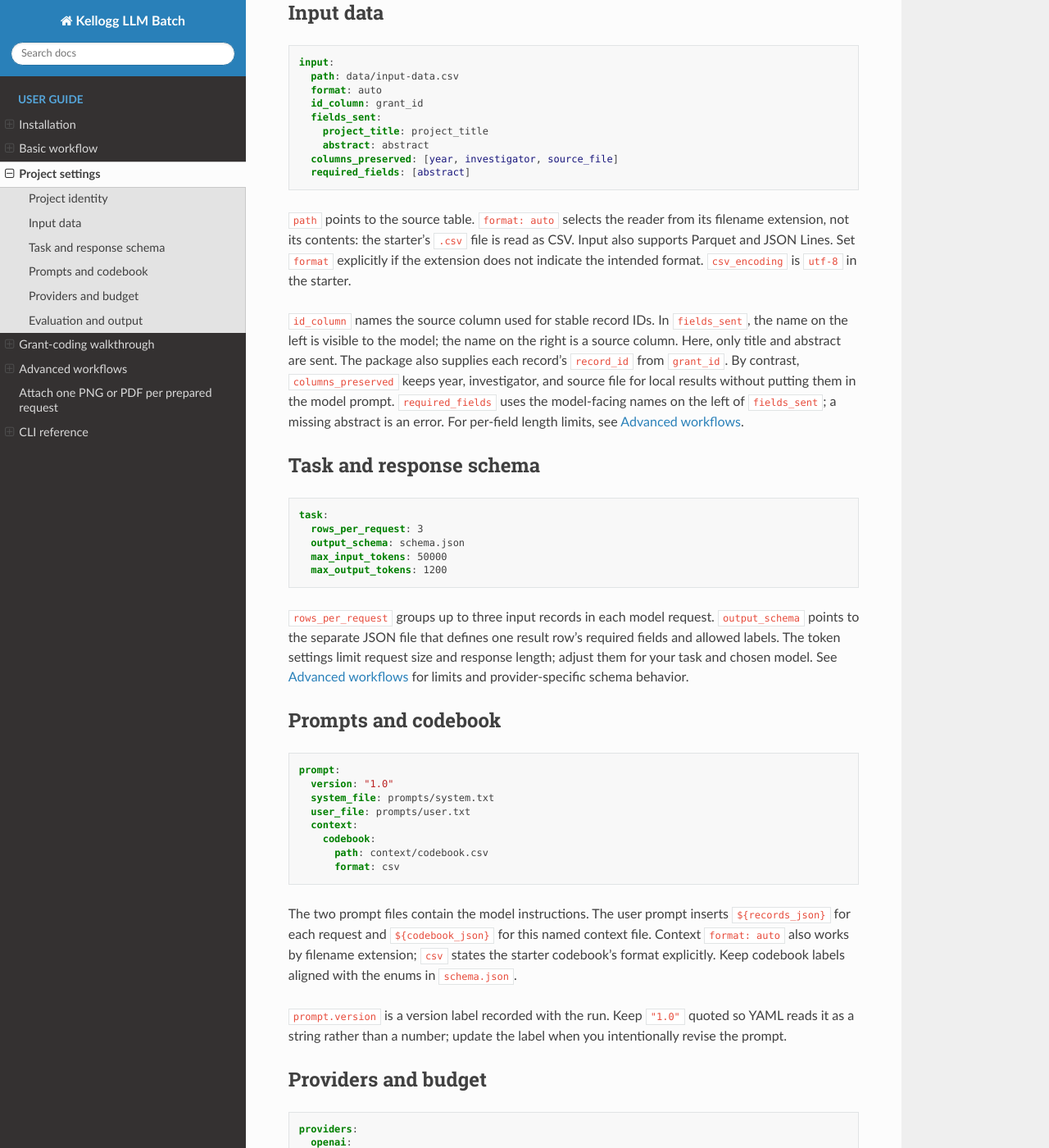
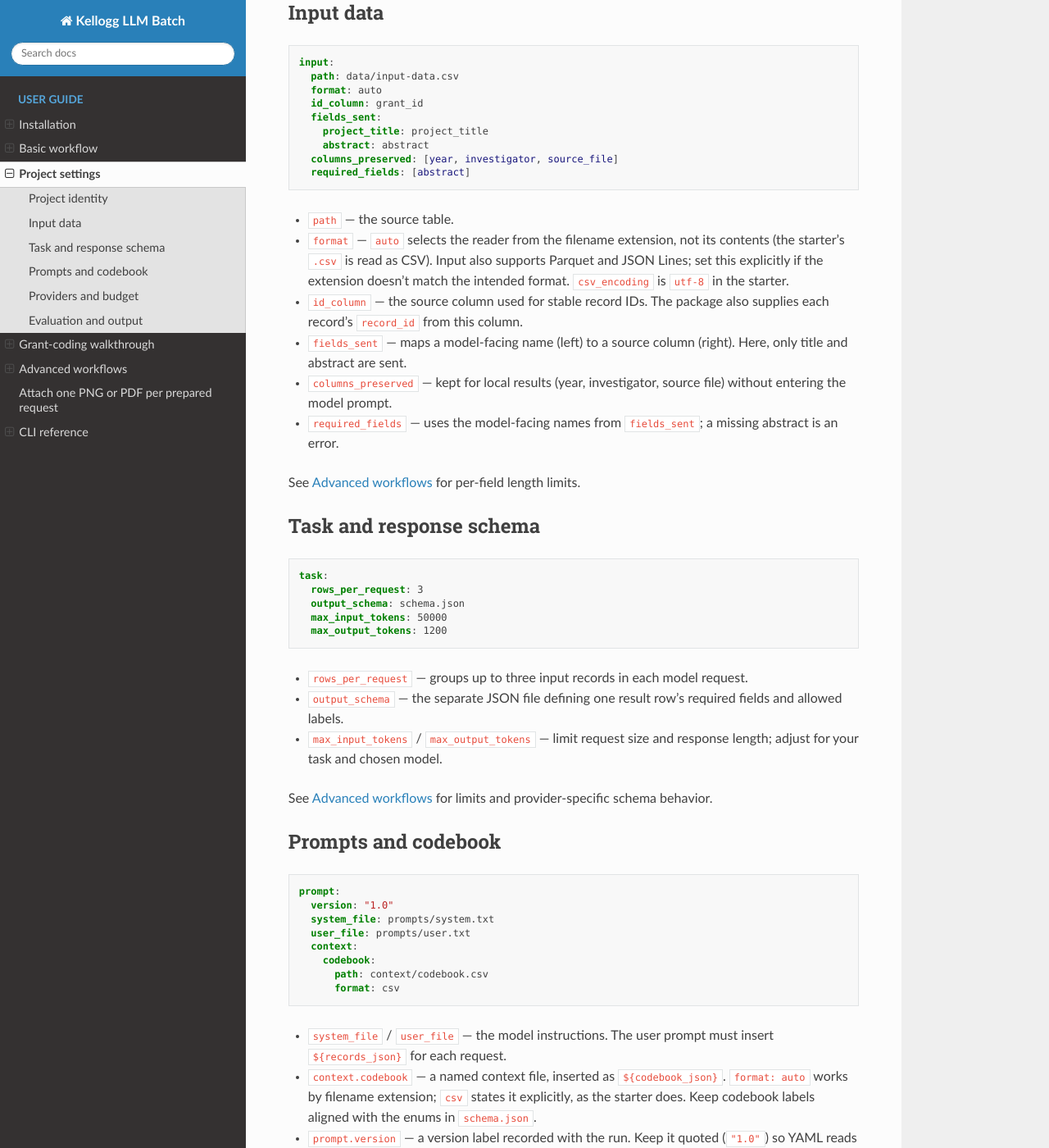
Before and after one commit to rs-kellogg/llm-batch_pipeline, a Sphinx documentation site: the page built from docs/project_settings.rst, in a window 1280 px wide and 1400 px high, scrolled down 580 px. Shown: the whole window at 82% size. Built offline with Sphinx 7.4.7 and the Read the Docs theme 3.1.0, drawn with Linux system fonts in a browser that asks for light colours; some of the changed text lies outside the part shown.

Commit message:
update project page to bullet style

```diff
--- a/docs/project_settings.rst
+++ b/docs/project_settings.rst
@@ -21,9 +21,10 @@ Project identity
      name: grant-topic-coding
      description: Classify synthetic grant abstracts using a small codebook.
 
-``version: 1`` identifies the configuration format. Under ``project``, give
-your study a recognizable ``name`` and ``description``. These describe the
-project; they do not choose a provider or submit requests.
+* ``version: 1`` — identifies the configuration format.
+* ``project.name`` / ``project.description`` — a recognizable name and
+  description for your study. These are descriptive only; they do not choose
+  a provider or submit requests.
 
 Input data
 ----------
@@ -40,20 +41,21 @@ Input data
      columns_preserved: [year, investigator, source_file]
      required_fields: [abstract]
 
-``path`` points to the source table. ``format: auto`` selects the reader from
-its filename extension, not its contents: the starter's ``.csv`` file is read
-as CSV. Input also supports Parquet and JSON Lines. Set ``format`` explicitly
-if the extension does not indicate the intended format. ``csv_encoding`` is
-``utf-8`` in the starter.
+* ``path`` — the source table.
+* ``format`` — ``auto`` selects the reader from the filename extension, not
+  its contents (the starter's ``.csv`` is read as CSV). Input also supports
+  Parquet and JSON Lines; set this explicitly if the extension doesn't match
+  the intended format. ``csv_encoding`` is ``utf-8`` in the starter.
+* ``id_column`` — the source column used for stable record IDs. The package
+  also supplies each record's ``record_id`` from this column.
+* ``fields_sent`` — maps a model-facing name (left) to a source column
+  (right). Here, only title and abstract are sent.
+* ``columns_preserved`` — kept for local results (year, investigator, source
+  file) without entering the model prompt.
+* ``required_fields`` — uses the model-facing names from ``fields_sent``; a
+  missing abstract is an error.
 
-``id_column`` names the source column used for stable record IDs. In
-``fields_sent``, the name on the left is visible to the model; the name on the
-right is a source column. Here, only title and abstract are sent. The package
-also supplies each record's ``record_id`` from ``grant_id``. By contrast,
-``columns_preserved`` keeps year, investigator, and source file for local
-results without putting them in the model prompt. ``required_fields`` uses
-the model-facing names on the left of ``fields_sent``; a missing abstract is
-an error. For per-field length limits, see :doc:`advanced`.
+See :doc:`advanced` for per-field length limits.
 
 Task and response schema
 ------------------------
@@ -66,11 +68,14 @@ Task and response schema
      max_input_tokens: 50000
      max_output_tokens: 1200
 
-``rows_per_request`` groups up to three input records in each model request.
-``output_schema`` points to the separate JSON file that defines one result
-row's required fields and allowed labels. The token settings limit request
-size and response length; adjust them for your task and chosen model. See
-:doc:`advanced` for limits and provider-specific schema behavior.
+* ``rows_per_request`` — groups up to three input records in each model
+  request.
+* ``output_schema`` — the separate JSON file defining one result row's
+  required fields and allowed labels.
+* ``max_input_tokens`` / ``max_output_tokens`` — limit request size and
+  response length; adjust for your task and chosen model.
+
+See :doc:`advanced` for limits and provider-specific schema behavior.
 
 Prompts and codebook
 --------------------
@@ -86,15 +91,15 @@ Prompts and codebook
          path: context/codebook.csv
          format: csv
 
-The two prompt files contain the model instructions. The user prompt inserts
-``${records_json}`` for each request and ``${codebook_json}`` for this named
-context file. Context ``format: auto`` also works by filename extension;
-``csv`` states the starter codebook's format explicitly. Keep codebook labels
-aligned with the enums in ``schema.json``.
-
-``prompt.version`` is a version label recorded with the run. Keep ``"1.0"``
-quoted so YAML reads it as a string rather than a number; update the label
-when you intentionally revise the prompt.
+* ``system_file`` / ``user_file`` — the model instructions. The user prompt
+  must insert ``${records_json}`` for each request.
+* ``context.codebook`` — a named context file, inserted as
+  ``${codebook_json}``. ``format: auto`` works by filename extension; ``csv``
+  states it explicitly, as the starter does. Keep codebook labels aligned
+  with the enums in ``schema.json``.
+* ``prompt.version`` — a version label recorded with the run. Keep it quoted
+  (``"1.0"``) so YAML reads it as a string, and update it when you
+  intentionally revise the prompt.
 
 Providers and budget
 --------------------
@@ -110,13 +115,15 @@ Providers and budget
    budget:
      max_estimated_usd: 5.0
 
-Provider entries specify the models available to this project. ``prepare
---provider openai`` or ``prepare --provider anthropic`` chooses one for a run;
-listing providers here does not contact them. Credentials come from
-environment variables, not this file. ``max_estimated_usd`` blocks a run
-whose estimated maximum cost exceeds the configured ceiling. See
-:doc:`installation` for credentials and :doc:`advanced` for provider options,
-pricing overrides, and batch limits.
+* ``providers`` — the models available to this project. ``prepare --provider
+  openai`` or ``prepare --provider anthropic`` chooses one for a run; listing
+  providers here does not contact them. Credentials come from environment
+  variables, not this file.
+* ``budget.max_estimated_usd`` — blocks a run whose estimated maximum cost
+  exceeds this ceiling.
+
+See :doc:`installation` for credentials and :doc:`advanced` for provider
+options, pricing overrides, and batch limits.
 
 Evaluation and output
 ---------------------
@@ -133,22 +140,24 @@ Evaluation and output
      write_csv: true
      runs_directory: runs
 
-``random_seed`` is used for deterministic sampling when ``prepare
---sample-size`` is given without ``--seed``. ``gold_columns`` maps the predicted
-schema field ``primary_label`` to the local source column
-``reference_primary_label``. That column is not in ``fields_sent`` or
-``columns_preserved``, so it does not enter provider prompts or the normalized
-results. Preparation saves the selected reference labels as
-``RUN_ID/input_snapshot/gold_labels.parquet`` and records that relative path
-in the manifest's ``gold_labels_file`` field. After responses are processed,
-``RUN_ID/run_reports/run_summary.json`` reports exact-match accuracy under
-``evaluation_metrics.primary_label``.
+* ``random_seed`` — used for deterministic sampling when ``prepare
+  --sample-size`` is given without ``--seed``.
+* ``gold_columns`` — maps a predicted schema field (``primary_label``) to a
+  local source column (``reference_primary_label``) that stays out of
+  ``fields_sent``/``columns_preserved`` and so never enters provider prompts
+  or normalized results. Preparation saves the selected reference labels to
+  ``RUN_ID/input_snapshot/gold_labels.parquet`` (recorded as
+  ``gold_labels_file`` in the manifest); after processing,
+  ``RUN_ID/run_reports/run_summary.json`` reports exact-match accuracy under
+  ``evaluation_metrics.primary_label``. Validation rejects a mapping to a
+  missing column.
+* ``write_parquet`` / ``write_csv`` — the starter writes both formats under
+  ``runs/``; each prepared run gets its own directory there, separate from
+  the original input data.
 
 The starter labels are illustrative, not externally validated research ground
-truth. When replacing the input, provide your own reviewed reference column or
-remove ``gold_columns``; validation rejects a mapping to a missing column.
-The starter writes both Parquet and CSV results under ``runs/``. Each prepared
-run gets its own directory there; the original input data remains separate.
+truth. When replacing the input, provide your own reviewed reference column
+or remove ``gold_columns``.
 
 Once these settings look right, return to the :doc:`basic` workflow to
 validate, prepare, and inspect a pilot. For retries, comparisons, and recovery,
```
